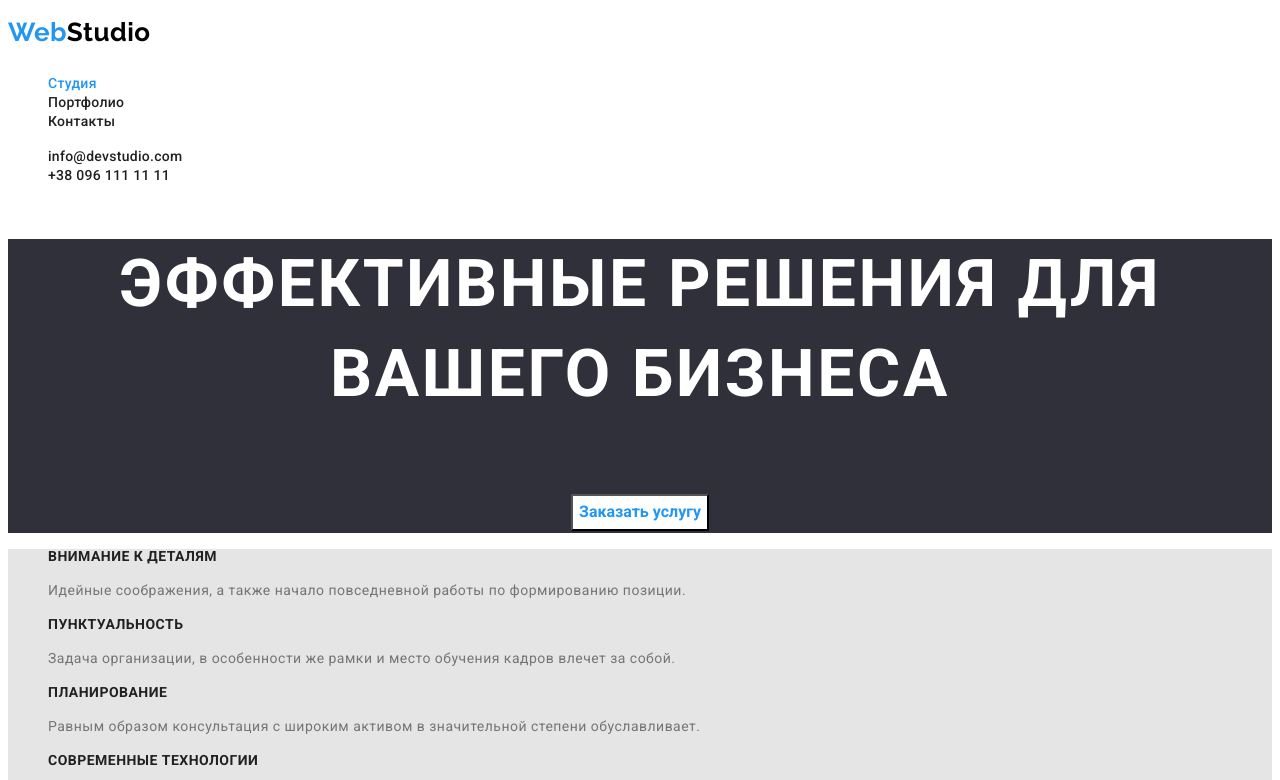
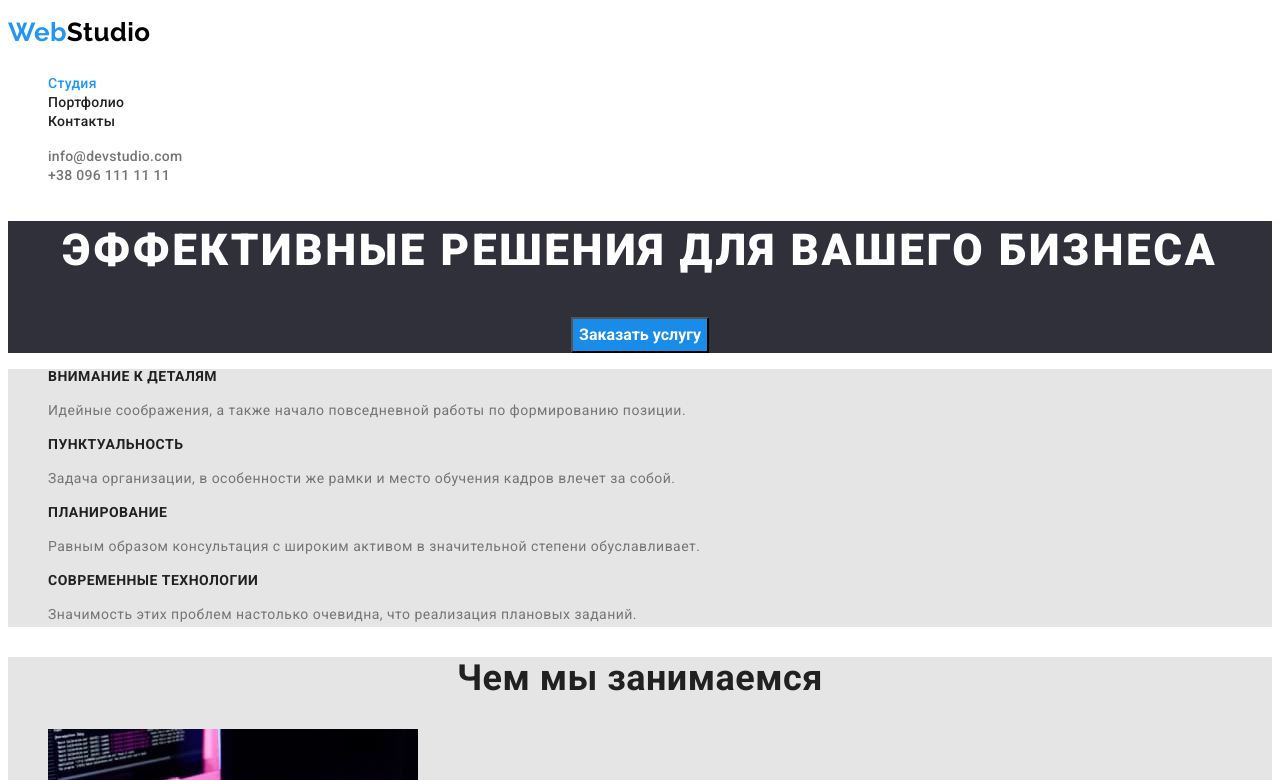
Before and after one commit to rim1972ua/goit-markup-hw-02, a plain HTML site: page index.html in a window 1280 px wide. Both pictures are taken after a click on the button "Заказать услугу". Shown: the top 780 px of the page. Drawn offline with Linux system fonts and the light colour scheme.

Commit message:
Update styles.css
refinement

```diff
--- a/css/styles.css
+++ b/css/styles.css
@@ -8,6 +8,7 @@
     --footer-background-color: #2F303A;
     --feature-background-color: #E5E5E5;
     --team-background-color: #F5F4FA;
+    --buttom-bg-hover-color: #188CE8;
 }
 
 body {
@@ -58,6 +59,10 @@ button {
     text-decoration: none;
 }
 
+.main-address a {
+    color: var(--main-text-color);
+}
+
 .main-nav a:hover,
 .main-nav a:focus,
 .main-nav a:active,
@@ -69,10 +74,13 @@ button {
 
 .hero {
     background-color: var(--footer-background-color);
+    text-align: center;
+}
+
+.hero h1 {
     font-weight: 900;
     font-size: 44px;
     line-height: 1.36;
-    text-align: center;
     letter-spacing: 0.06em;
     text-transform: uppercase;
     color: var(--accent-white-color);
@@ -88,8 +96,7 @@ button.button-studio {
 
 button.button-studio:hover,
 button.button-studio:focus {
-    background-color: var(--accent-white-color);
-    color: var(--accent-color);
+    background-color: var(--buttom-bg-hover-color);
 }
 
 button.button-filter {
@@ -99,6 +106,7 @@ button.button-filter {
     font-size: 16px;
     line-height: 1.63;
     text-align: center;
+    letter-spacing: 0.03em;
 }
 
 button.button-filter:hover,
@@ -125,7 +133,6 @@ button.button-filter:active {
 }
 
 .feature-text {
-    /* font-weight: 400; */
     font-size: 14px;
     line-height: 1.71;
     color: var(--main-text-color);
@@ -135,15 +142,12 @@ button.button-filter:active {
     font-weight: 500;
     font-size: 16px;
     line-height: 1.19;
-    /* text-align: center; */
     color: var(--main-headers-color);
 }
 
 .team-member-role {
-    /* font-weight: 400; */
     font-size: 16px;
     line-height: 1.19;
-    /* text-align: center; */
     color: var(--main-text-color);
 }
 
@@ -169,7 +173,6 @@ button.button-filter:active {
 }
 
 .samples p {
-    /* font-weight: 400; */
     font-size: 16px;
     line-height: 1.88;
     letter-spacing: 0.03em;
```
